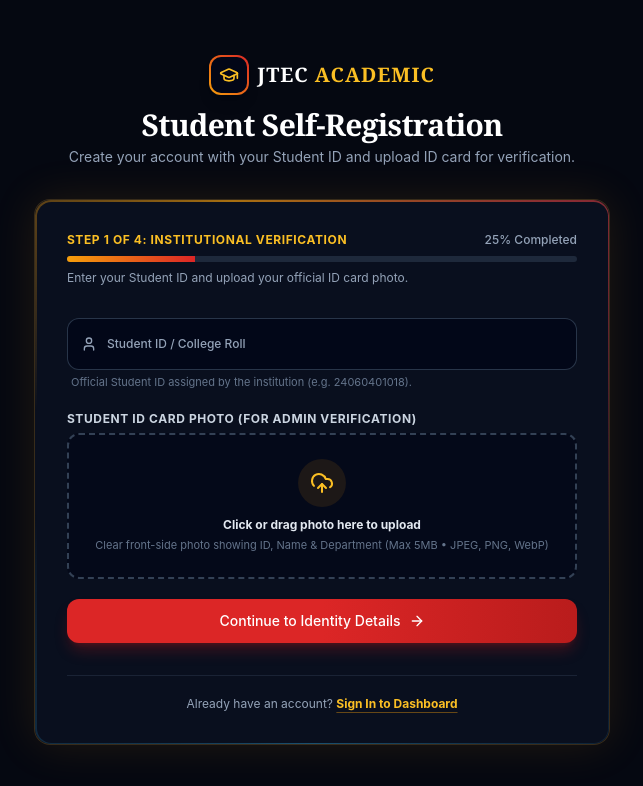
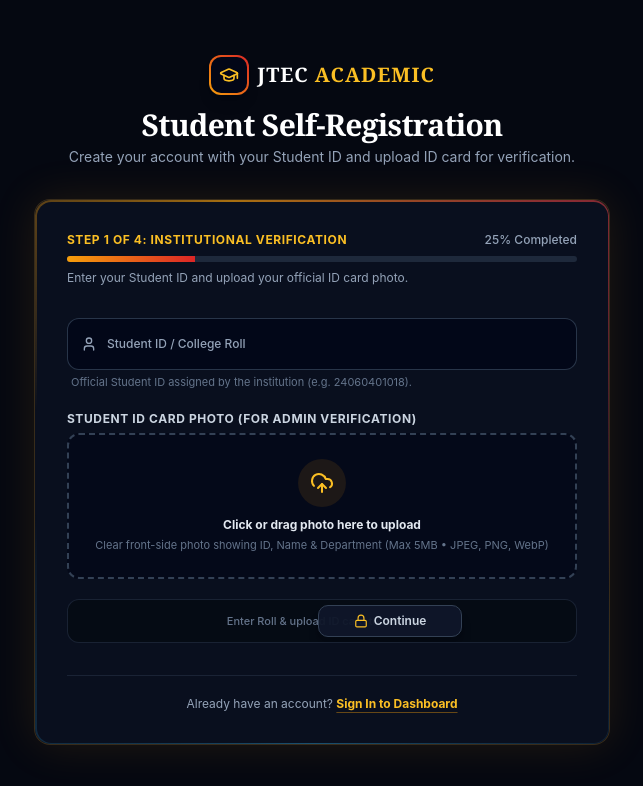
Before and after one commit to faisalhosen2000d-afk/jtec-academic-platform, a Next.js app: page /register in a window 1280 px wide. Shown: the top 786 px of the page, without its empty margins (318-961 px from the left). Built offline with nearby package versions, Linux system fonts and the light colour scheme.

Commit message:
Add dodge-and-unlock validation to Register steps and block locked login clicks

```diff
--- a/src/app/(public)/register/page.tsx
+++ b/src/app/(public)/register/page.tsx
@@ -37,6 +37,7 @@ export default function RegisterPage() {
   const [clientError, setClientError] = useState<string>("");
   const [showPassword, setShowPassword] = useState<boolean>(false);
   const [showConfirmPassword, setShowConfirmPassword] = useState<boolean>(false);
+  const [regDodgeSide, setRegDodgeSide] = useState<1 | -1>(1);
 
   // File state for ID card
   const [idCardFile, setIdCardFile] = useState<File | null>(null);
@@ -77,6 +78,10 @@ export default function RegisterPage() {
     const url = URL.createObjectURL(file);
     setIdCardPreview(url);
   };
+
+  const step1Ready = formDataValues.student_id.trim().length > 0 && Boolean(idCardFile);
+  const step2Ready = formDataValues.full_name.trim().length > 0 && formDataValues.email.trim().includes("@");
+  const step3Ready = formDataValues.password.length >= 8 && formDataValues.password === formDataValues.confirm_password;
 
   const validateAndAdvance = (targetStep: number) => {
     setClientError("");
@@ -293,14 +298,38 @@ export default function RegisterPage() {
                 </div>
 
                 {/* Advance Button */}
+                <div className={`relative flex h-11 w-full items-center justify-center rounded-xl transition-all duration-300 ${step1Ready ? "border-transparent bg-transparent" : "overflow-hidden border border-slate-800/80 bg-[#060A12]/80 px-1.5"}`}>
+                  {!step1Ready && (
+                    <span className="pointer-events-none select-none text-[11px] font-medium text-slate-500">
+                      Enter Roll &amp; upload ID card to unlock
+                    </span>
+                  )}
                   <Button
                     type="button"
-                  onClick={() => validateAndAdvance(2)}
-                  className="w-full h-11 rounded-xl bg-gradient-to-r from-red-600 via-red-600 to-red-700 font-bold text-white shadow-lg shadow-red-700/30 hover:from-red-500 hover:to-red-600 transition-all flex items-center justify-center gap-2"
+                    onClick={() => {
+                      if (!step1Ready) { setRegDodgeSide((s) => (s === 1 ? -1 : 1)); return; }
+                      validateAndAdvance(2);
+                    }}
+                    onMouseEnter={() => { if (!step1Ready) setRegDodgeSide((s) => (s === 1 ? -1 : 1)); }}
+                    className={
+                      step1Ready
+                        ? "w-full h-11 cursor-pointer rounded-xl bg-gradient-to-r from-red-600 via-red-600 to-red-700 font-bold text-white shadow-[0_0_24px_rgba(220,38,38,0.35)] hover:brightness-110 hover:shadow-[0_0_28px_rgba(220,38,38,0.55)] active:scale-[0.98] transition-all flex items-center justify-center gap-2"
+                        : `absolute h-8 w-36 cursor-not-allowed rounded-lg border border-slate-700 bg-slate-900/95 text-xs font-semibold text-slate-300 shadow-lg transition-transform duration-300 ease-out ${regDodgeSide === 1 ? "translate-x-[68px]" : "-translate-x-[68px]"}`
+                    }
                   >
+                    {step1Ready ? (
+                      <>
                         <span>Continue to Identity Details</span>
                         <ArrowRight className="w-4 h-4" />
+                      </>
+                    ) : (
+                      <span className="flex items-center gap-1.5">
+                        <Lock className="w-3.5 h-3.5 text-amber-400" />
+                        <span>Continue</span>
+                      </span>
+                    )}
                   </Button>
+                </div>
               </div>
             )}
 
@@ -365,14 +394,38 @@ export default function RegisterPage() {
                     <ArrowLeft className="w-4 h-4 mr-1.5" />
                     <span>Back</span>
                   </Button>
+                  <div className={`relative flex h-11 w-2/3 items-center justify-center rounded-xl transition-all duration-300 ${step2Ready ? "border-transparent bg-transparent" : "overflow-hidden border border-slate-800/80 bg-[#060A12]/80 px-1.5"}`}>
+                    {!step2Ready && (
+                      <span className="pointer-events-none select-none text-[11px] font-medium text-slate-500">
+                        Fill name &amp; email
+                      </span>
+                    )}
                     <Button
                       type="button"
-                    onClick={() => validateAndAdvance(3)}
-                    className="w-2/3 h-11 rounded-xl bg-gradient-to-r from-red-600 via-red-600 to-red-700 font-bold text-white shadow-lg shadow-red-700/30 hover:from-red-500 hover:to-red-600 transition-all flex items-center justify-center gap-2"
+                      onClick={() => {
+                        if (!step2Ready) { setRegDodgeSide((s) => (s === 1 ? -1 : 1)); return; }
+                        validateAndAdvance(3);
+                      }}
+                      onMouseEnter={() => { if (!step2Ready) setRegDodgeSide((s) => (s === 1 ? -1 : 1)); }}
+                      className={
+                        step2Ready
+                          ? "w-full h-11 cursor-pointer rounded-xl bg-gradient-to-r from-red-600 via-red-600 to-red-700 font-bold text-white shadow-[0_0_24px_rgba(220,38,38,0.35)] hover:brightness-110 hover:shadow-[0_0_28px_rgba(220,38,38,0.55)] active:scale-[0.98] transition-all flex items-center justify-center gap-2"
+                          : `absolute h-8 w-28 cursor-not-allowed rounded-lg border border-slate-700 bg-slate-900/95 text-xs font-semibold text-slate-300 shadow-lg transition-transform duration-300 ease-out ${regDodgeSide === 1 ? "translate-x-[44px]" : "-translate-x-[44px]"}`
+                      }
                     >
-                    <span>Proceed to Password</span>
+                      {step2Ready ? (
+                        <>
+                          <span>Continue</span>
                           <ArrowRight className="w-4 h-4" />
+                        </>
+                      ) : (
+                        <span className="flex items-center gap-1.5">
+                          <Lock className="w-3.5 h-3.5 text-amber-400" />
+                          <span>Continue</span>
+                        </span>
+                      )}
                     </Button>
+                  </div>
                 </div>
               </div>
             )}
@@ -489,14 +542,38 @@ export default function RegisterPage() {
                     <ArrowLeft className="w-4 h-4 mr-1.5" />
                     <span>Back</span>
                   </Button>
+                  <div className={`relative flex h-11 w-2/3 items-center justify-center rounded-xl transition-all duration-300 ${step3Ready ? "border-transparent bg-transparent" : "overflow-hidden border border-slate-800/80 bg-[#060A12]/80 px-1.5"}`}>
+                    {!step3Ready && (
+                      <span className="pointer-events-none select-none text-[11px] font-medium text-slate-500">
+                        Match 8+ char password
+                      </span>
+                    )}
                     <Button
                       type="button"
-                    onClick={() => validateAndAdvance(4)}
-                    className="w-2/3 h-11 rounded-xl bg-gradient-to-r from-red-600 via-red-600 to-red-700 font-bold text-white shadow-lg shadow-red-700/30 hover:from-red-500 hover:to-red-600 transition-all flex items-center justify-center gap-2"
+                      onClick={() => {
+                        if (!step3Ready) { setRegDodgeSide((s) => (s === 1 ? -1 : 1)); return; }
+                        validateAndAdvance(4);
+                      }}
+                      onMouseEnter={() => { if (!step3Ready) setRegDodgeSide((s) => (s === 1 ? -1 : 1)); }}
+                      className={
+                        step3Ready
+                          ? "w-full h-11 cursor-pointer rounded-xl bg-gradient-to-r from-red-600 via-red-600 to-red-700 font-bold text-white shadow-[0_0_24px_rgba(220,38,38,0.35)] hover:brightness-110 hover:shadow-[0_0_28px_rgba(220,38,38,0.55)] active:scale-[0.98] transition-all flex items-center justify-center gap-2"
+                          : `absolute h-8 w-28 cursor-not-allowed rounded-lg border border-slate-700 bg-slate-900/95 text-xs font-semibold text-slate-300 shadow-lg transition-transform duration-300 ease-out ${regDodgeSide === 1 ? "translate-x-[44px]" : "-translate-x-[44px]"}`
+                      }
                     >
-                    <span>Review Summary Slip</span>
+                      {step3Ready ? (
+                        <>
+                          <span>Continue</span>
                           <ArrowRight className="w-4 h-4" />
+                        </>
+                      ) : (
+                        <span className="flex items-center gap-1.5">
+                          <Lock className="w-3.5 h-3.5 text-amber-400" />
+                          <span>Continue</span>
+                        </span>
+                      )}
                     </Button>
+                  </div>
                 </div>
               </div>
             )}
--- a/src/components/auth/ModernAuthCard.tsx
+++ b/src/components/auth/ModernAuthCard.tsx
@@ -523,9 +523,8 @@ export default function ModernAuthCard({
                   <Button
                     type="submit"
                     disabled={studentPending}
-                    onMouseEnter={() => {
-                      if (!studentReady) setDodgeSide((s) => (s === 1 ? -1 : 1));
-                    }}
+                    onClick={(e) => { if (!studentReady) { e.preventDefault(); setDodgeSide((s) => (s === 1 ? -1 : 1)); } }}
+                    onMouseEnter={() => { if (!studentReady) setDodgeSide((s) => (s === 1 ? -1 : 1)); }}
                     className={
                       studentReady
                         ? `${studentSubmitCls} h-12 w-full transition-all duration-200 hover:brightness-110 hover:shadow-[0_0_28px_rgba(220,38,38,0.55)] active:scale-[0.98]`
@@ -628,9 +627,8 @@ export default function ModernAuthCard({
                   <Button
                     type="submit"
                     disabled={staffPending}
-                    onMouseEnter={() => {
-                      if (!staffReady) setDodgeSide((s) => (s === 1 ? -1 : 1));
-                    }}
+                    onClick={(e) => { if (!staffReady) { e.preventDefault(); setDodgeSide((s) => (s === 1 ? -1 : 1)); } }}
+                    onMouseEnter={() => { if (!staffReady) setDodgeSide((s) => (s === 1 ? -1 : 1)); }}
                     className={
                       staffReady
                         ? `${staffSubmitCls} h-12 w-full transition-all duration-200 hover:brightness-110 hover:shadow-[0_0_28px_rgba(245,158,11,0.55)] active:scale-[0.98]`
```
Lines whose indentation alone changed are shown as unchanged.
